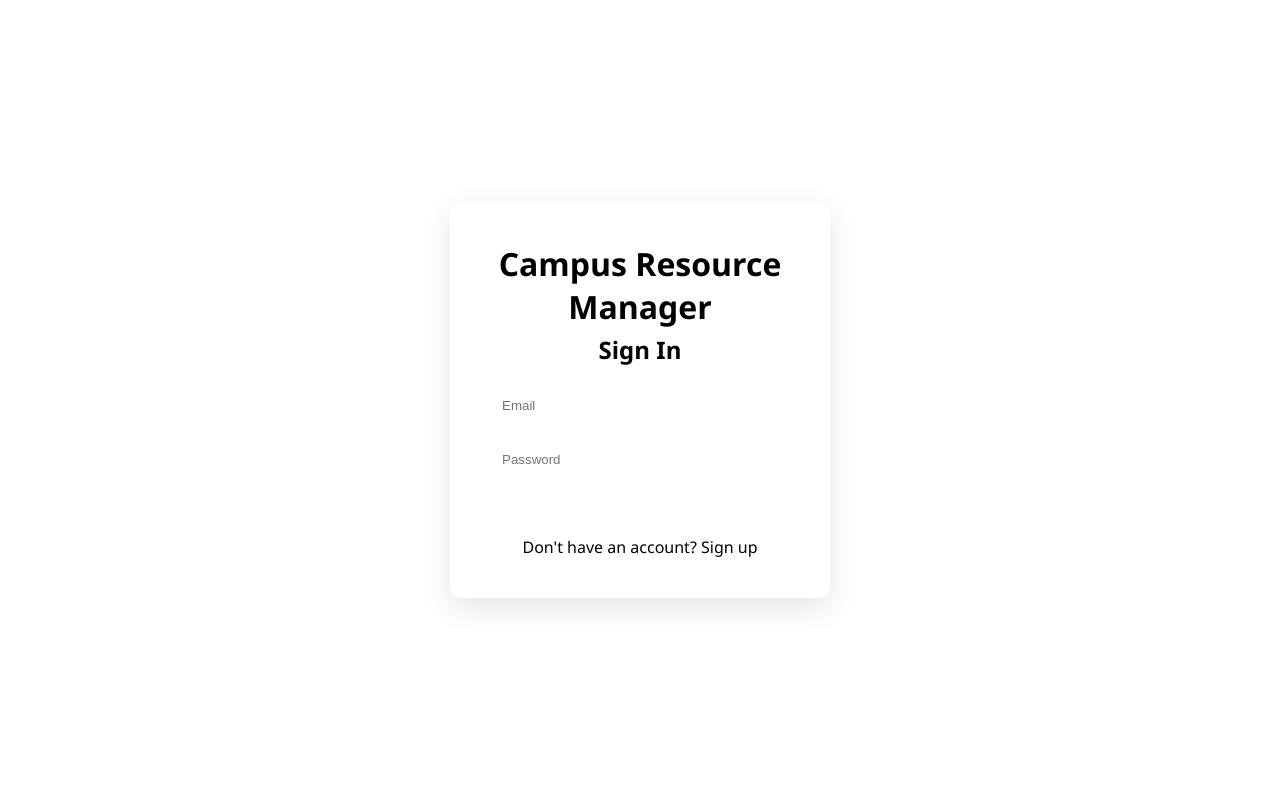
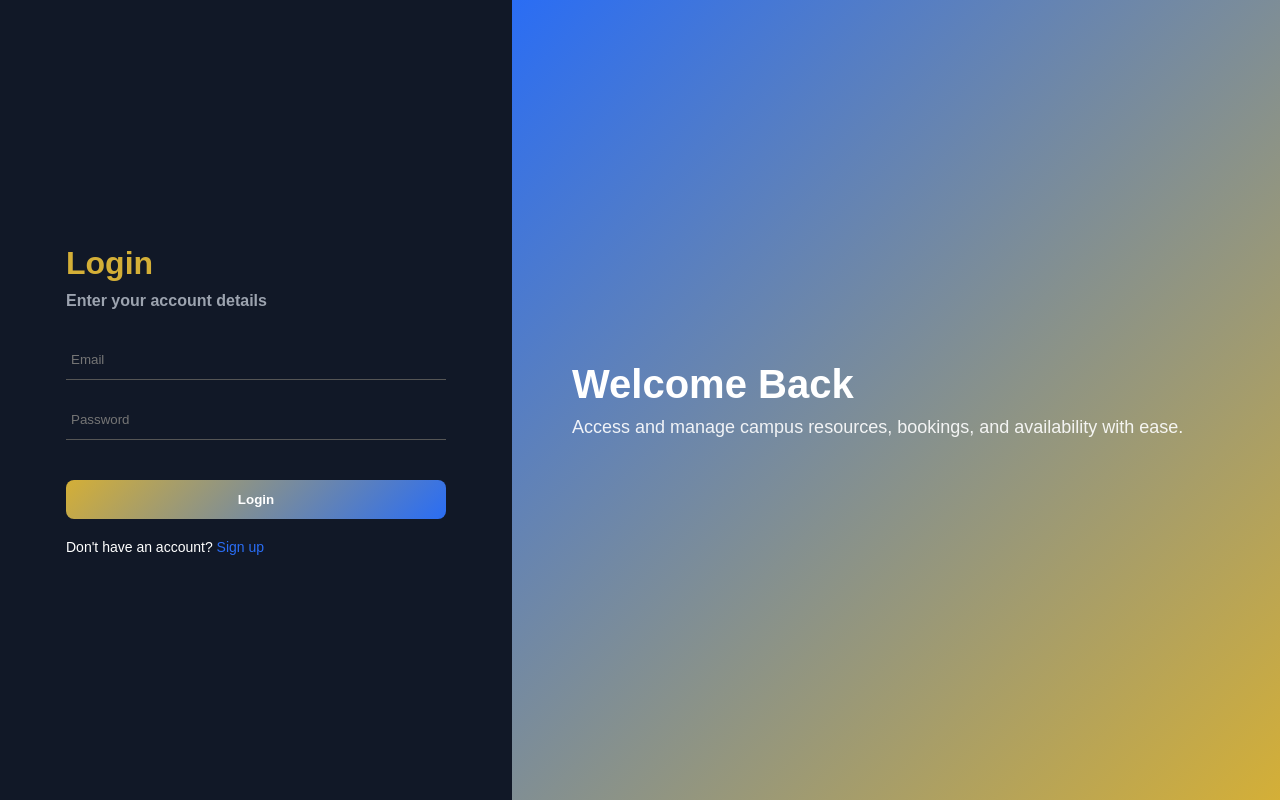
Before and after one commit to mahouboy23/campus-resource-management-system, a React (Create React App) app in the folder frontend/: page / in a window 1280 px wide. Built offline with nearby package versions, Linux system fonts and the light colour scheme.

Commit message:
feat(auth): implement modern split UI for login and register pages

```diff
--- a/frontend/src/pages/Login.js
+++ b/frontend/src/pages/Login.js
@@ -29,10 +29,13 @@ function Login() {
 
     return (
         <div className="auth-container">
+
+            {/* LEFT SIDE */}
+            <div className="auth-left">
                 <div className="auth-card">
 
-                <h1>Campus Resource Manager</h1>
-                <h2>Sign In</h2>
+                    <h1>Login</h1>
+                    <h2>Enter your account details</h2>
 
                     {error && <p className="error">{error}</p>}
 
@@ -54,7 +57,7 @@ function Login() {
                             required
                         />
 
-                    <button type="submit">Sign In</button>
+                        <button type="submit">Login</button>
 
                     </form>
 
@@ -64,6 +67,16 @@ function Login() {
 
                 </div>
             </div>
+
+            {/* RIGHT SIDE */}
+            <div className="auth-right">
+                <h1>Welcome Back</h1>
+                <p>
+                    Access and manage campus resources, bookings, and availability with ease.
+                </p>
+            </div>
+
+        </div>
     );
 }
 
--- a/frontend/src/pages/Register.js
+++ b/frontend/src/pages/Register.js
@@ -13,13 +13,14 @@ function Register() {
         e.preventDefault();
 
         try {
-
             const data = await registerUser(name, email, password);
 
             localStorage.setItem("token", data.token);
             localStorage.setItem("user", JSON.stringify(data.user));
 
             alert("Account created!");
+
+            window.location.href = "/user";
 
         } catch (err) {
             setError(err.message);
@@ -29,10 +30,12 @@ function Register() {
     return (
         <div className="auth-container">
 
+            {/* LEFT SIDE */}
+            <div className="auth-left">
                 <div className="auth-card">
 
-                <h1>Campus Resource Manager</h1>
-                <h2>Create Account</h2>
+                    <h1>Register</h1>
+                    <h2>Create your account</h2>
 
                     {error && <p className="error">{error}</p>}
 
@@ -71,6 +74,15 @@ function Register() {
                     </p>
 
                 </div>
+            </div>
+
+            {/* RIGHT SIDE */}
+            <div className="auth-right">
+                <h1>Join the Platform</h1>
+                <p>
+                    Book rooms, reserve equipment, and manage campus resources in one place.
+                </p>
+            </div>
 
         </div>
     );
--- a/frontend/src/styles/auth.css
+++ b/frontend/src/styles/auth.css
@@ -1,59 +1,119 @@
+/* Layout container */
 .auth-container {
+    display: flex;
+    height: 100vh;
+    font-family: Arial, sans-serif;
+}
+
+/* LEFT SIDE (FORM) */
+.auth-left {
+    width: 40%;
+    background: #111827; /* dark contrast */
+    color: white;
     display: flex;
     justify-content: center;
     align-items: center;
-    height: 100vh;
 }
 
 .auth-card {
-    background: var(--card);
-    padding: 40px;
-    border-radius: 12px;
-    width: 380px;
-    box-shadow: 0 10px 30px rgba(0,0,0,0.1);
-    text-align: center;
+    width: 80%;
+    max-width: 380px;
 }
 
-   .auth-card h1 {
-        color: var(--primary);
-        margin-bottom: 5px;
+    /* Titles */
+    .auth-card h1 {
+        font-size: 32px;
+        margin-bottom: 10px;
+        color: #d4af37; /* gold */
     }
 
     .auth-card h2 {
-        margin-bottom: 20px;
-        color: var(--subtext);
+        font-size: 16px;
+        color: #9ca3af;
+        margin-bottom: 30px;
     }
 
+    /* Form */
     .auth-card form {
         display: flex;
         flex-direction: column;
     }
 
+    /* Inputs */
     .auth-card input {
-        padding: 12px;
-        margin-bottom: 15px;
-        border: 1px solid var(--border);
-        border-radius: 8px;
+        background: transparent;
+        border: none;
+        border-bottom: 1px solid #555;
+        padding: 12px 5px;
+        margin-bottom: 20px;
+        color: white;
     }
 
         .auth-card input:focus {
-            border-color: var(--accent);
             outline: none;
+            border-bottom: 1px solid #d4af37;
         }
 
+    /* Button */
     .auth-card button {
+        margin-top: 20px;
         padding: 12px;
         border-radius: 8px;
-        background: var(--primary);
+        border: none;
+        background: linear-gradient(135deg, #d4af37, #2a6df4);
         color: white;
         font-weight: bold;
+        cursor: pointer;
     }
 
         .auth-card button:hover {
-            background: var(--primary-dark);
+            opacity: 0.9;
         }
 
+    /* Links */
+    .auth-card p {
+        margin-top: 20px;
+        font-size: 14px;
+    }
+
+    .auth-card a {
+        color: #2a6df4;
+    }
+
+/* RIGHT SIDE (VISUAL) */
+.auth-right {
+    width: 60%;
+    background: linear-gradient(135deg, #2a6df4, #d4af37);
+    display: flex;
+    flex-direction: column;
+    justify-content: center;
+    padding: 60px;
+    color: white;
+}
+
+    .auth-right h1 {
+        font-size: 40px;
+        margin-bottom: 10px;
+    }
+
+    .auth-right p {
+        font-size: 18px;
+        opacity: 0.9;
+    }
+
+/* Error */
 .error {
-    color: red;
+    color: #ff6b6b;
     margin-bottom: 10px;
 }
+
+/* Responsive (mobile) */
+@media (max-width: 900px) {
+    .auth-right {
+        display: none;
+    }
+
+    .auth-left {
+        width: 100%;
+    }
+}
```
Lines whose indentation alone changed are shown as unchanged.
